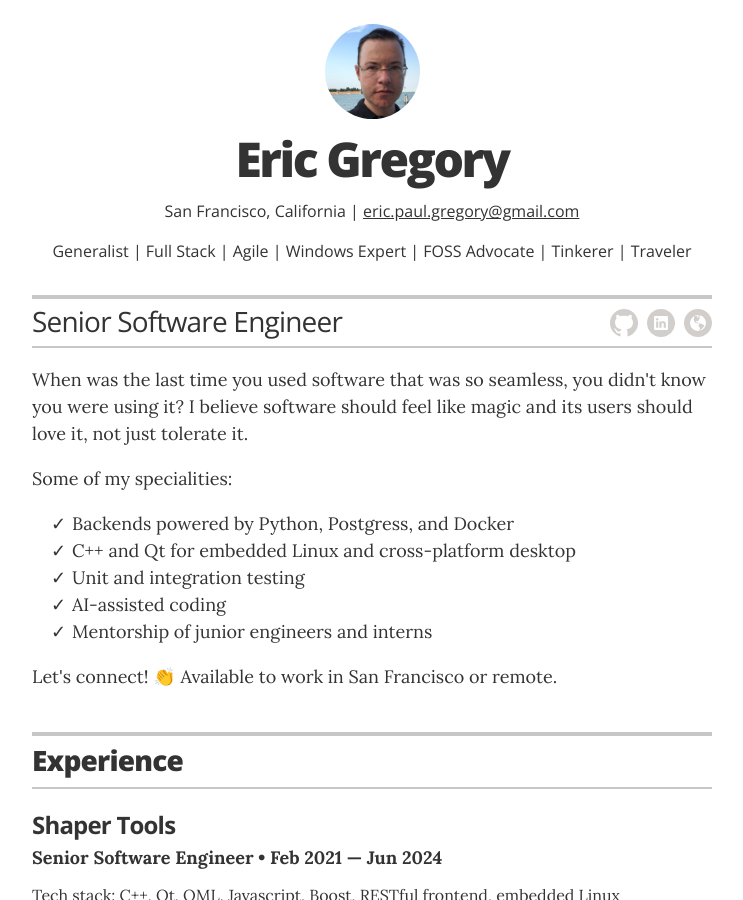
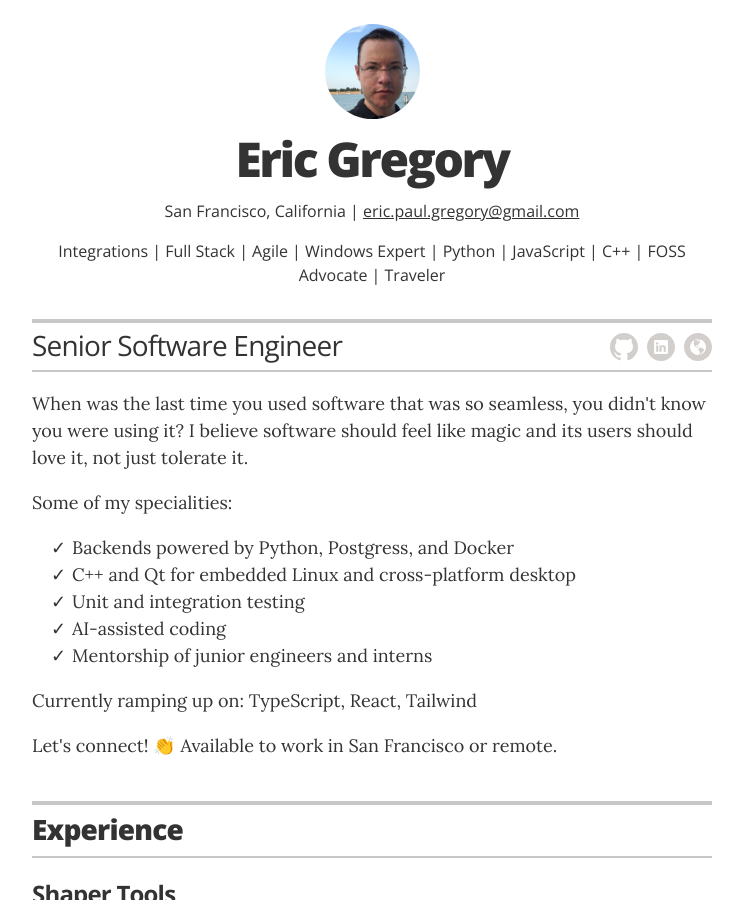
Before and after one commit to MrEricSir/resume, a Jekyll site: the page built from index.html, in a window 1280 px wide and 900 px high. Shown: the whole window, without its empty margins (268-1011 px from the left). Built offline with Jekyll 4.4.1, drawn with Linux system fonts in a browser that asks for light colours.

Commit message:
Update resume contact info and skills in config

```diff
--- a/_config.yml
+++ b/_config.yml
@@ -21,7 +21,7 @@ resume_contact_email:           "eric.paul.gregory@gmail.com"
 # resume_contact_address:         "742 Evergreen Terrace, Springfield"
 
 resume_header_contact_info:     "<p>San Francisco, California | <a href='mailto:eric.paul.gregory@gmail.com'>eric.paul.gregory@gmail.com</a></p>
-<p>Generalist | Full Stack | Agile | Windows Expert | FOSS Advocate | Tinkerer | Traveler</p>"
+<p>Integrations | Full Stack | Agile | Windows Expert | Python | JavaScript | C++ | FOSS Advocate | Traveler</p>"
 display_header_contact_info:    "true"
 
 resume_header_intro: "<p>When was the last time you used software that was so seamless, you didn't know you were using it? I believe software should feel like magic and its users should love it, not just tolerate it.</p>
@@ -34,6 +34,8 @@ resume_header_intro: "<p>When was the last time you used software that was so se
   <li>AI-assisted coding
   <li>Mentorship of junior engineers and interns</p>
 </ul>
+
+<p>Currently ramping up on: TypeScript, React, Tailwind</p>
 
 <p>Let's connect! 👏 Available to work in San Francisco or remote.</p>"
 
```
